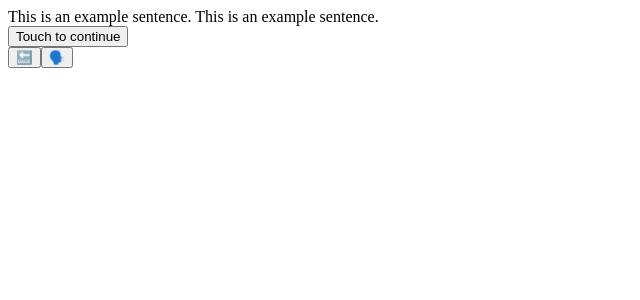
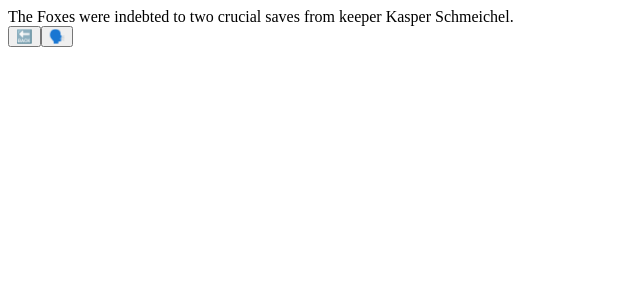
Before and after one commit to tomcumming/sentence-mining, a React app: page / in a window 1280 px wide. Shown: the top 300 px of the page, without its empty margins (0-640 px from the left). Built offline with nearby package versions, Linux system fonts and the light colour scheme; the HTML template or start-up script is replaced by a standard one.

Commit message:
Initial overlapping learnable sections

```diff
--- a/src/components/screens/review/assess/assess.css
+++ b/src/components/screens/review/assess/assess.css
@@ -17,3 +17,31 @@
   padding: 0;
   margin: 8px 8px 0 0;
 }
+
+.review-access-screen > ._sentence {
+  padding: 0 8px;
+  font-size: 20px;
+
+  justify-self: center;
+  align-self: center;
+}
+
+.review-access-screen > ._sentence > ._token {
+  display: inline-flex;
+  white-space: pre;
+}
+
+.review-access-screen__section {
+  background-color: #00000044;
+  margin-bottom: 2px;
+
+  cursor: pointer;
+}
+
+.review-access-screen__section._start {
+  border-radius: 8px 0 0 8px;
+}
+
+.review-access-screen__section._end {
+  border-radius: 0 8px 8px 0;
+}
--- a/src/components/screens/review/assess/index.tsx
+++ b/src/components/screens/review/assess/index.tsx
@@ -2,14 +2,79 @@ import * as React from "react";
 
 import RoundBtn from "../../../round-btn";
 
+export type LearnableSection = {
+  /** The index of the first token of the section */
+  start: number;
+  /** The length in tokens of the learnable section */
+  length: number;
+};
+
 export type Props = {
+  tokens: string[];
+  /** Sorted (by start) list of learnable sections */
+  sections: LearnableSection[];
   onBack: () => void;
   onReplaySpeech?: () => void;
 };
 
-export default function Assess({ onBack, onReplaySpeech }: Props) {
+function indexSections(
+  tokens: string[],
+  sections: LearnableSection[]
+): Map<number, LearnableSection[]> {
+  let index = new Map<number, LearnableSection[]>();
+  for (const section of sections) {
+    for (
+      let idx = section.start;
+      idx < section.start + section.length;
+      idx += 1
+    ) {
+      const existing = index.get(idx) || [];
+      existing.push(section);
+      index.set(idx, existing);
+    }
+  }
+  return index;
+}
+
+function Sentence({ tokens, sections }: Pick<Props, "tokens" | "sections">) {
+  const sectionIndex = React.useMemo(
+    () => indexSections(tokens, sections),
+    [tokens, sections]
+  );
+
+  const wrapToken =
+    (idx: number) =>
+    (
+      content: React.ReactChild,
+      section: LearnableSection
+    ): React.ReactChild => {
+      const className = [
+        "review-access-screen__section",
+        ...(section.start === idx ? ["_start"] : []),
+        ...(section.start + section.length - 1 === idx ? ["_end"] : []),
+      ].join(" ");
+      return <span className={className}>{content}</span>;
+    };
+
+  return (
+    <div className="_sentence">
+      {tokens.map((token, idx) => (
+        <span key={idx} className="_token" data-token-idx={idx}>
+          {(sectionIndex.get(idx) || []).reduce(
+            wrapToken(idx),
+            <span>{token}</span>
+          )}
+        </span>
+      ))}
+    </div>
+  );
+}
+
+function Assess({ onBack, onReplaySpeech, tokens, sections }: Props) {
   return (
     <div className="review-access-screen">
+      <Sentence tokens={tokens} sections={sections} />
+
       <RoundBtn icon="🔙" onClick={onBack} className="_back" />
       {onReplaySpeech && (
         <RoundBtn icon="🗣️" onClick={onReplaySpeech} className="_replay" />
@@ -17,3 +82,5 @@ export default function Assess({ onBack, onReplaySpeech }: Props) {
     </div>
   );
 }
+
+export default React.memo(Assess);
--- a/src/main.tsx
+++ b/src/main.tsx
@@ -1,26 +1,49 @@
 import * as React from "react";
 import * as ReactDOM from "react-dom";
 
-import ReviewTest from "./components/screens/review/test";
-import ReviewAssess from "./components/screens/review/assess";
+import ReviewAssess, {
+  LearnableSection,
+} from "./components/screens/review/assess";
 
 const exampleTokens = [
-  "This",
+  "The",
   " ",
-  "is",
+  "Foxes",
   " ",
-  "an",
+  "were",
   " ",
-  "example",
+  "indebted",
   " ",
-  "sentence",
+  "to",
+  " ",
+  "two",
+  " ",
+  "crucial",
+  " ",
+  "saves",
+  " ",
+  "from",
+  " ",
+  "keeper",
+  " ",
+  "Kasper",
+  " ",
+  "Schmeichel",
   ".",
 ];
 
+const exampleSections: LearnableSection[] = [
+  { start: 0, length: 3 },
+
+  // Showing overlap
+  { start: 12, length: 3 },
+  { start: 14, length: 3 },
+];
+
 ReactDOM.render(
-  <ReviewTest
-    tokens={[...exampleTokens, " ", ...exampleTokens]}
-    onContinue={() => console.log("pressed continue")}
+  <ReviewAssess
+    tokens={exampleTokens}
+    sections={exampleSections}
     onBack={() => console.log("on go back")}
     onReplaySpeech={() => console.log("replay")}
   />,
```
